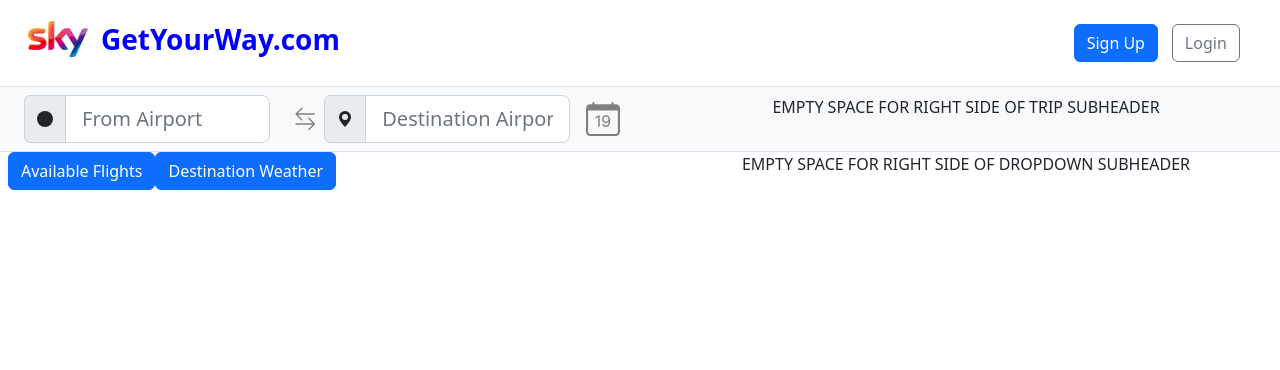
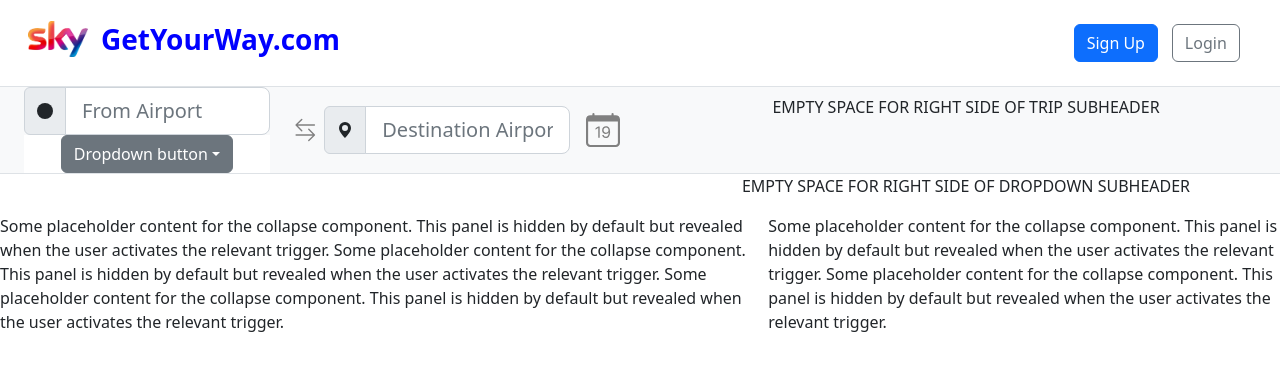
Before and after one commit to sam0jones0/GetYourWay-SMHL, a React (Create React App) app in the folder src/main/getyourway-front/: page / in a window 1280 px wide. Shown: the top 370 px of the page. Built offline with nearby package versions, Linux system fonts and the light colour scheme; no server answers.

Commit message:
Commit to near working state

```diff
--- a/src/main/getyourway-front/src/App.css
+++ b/src/main/getyourway-front/src/App.css
@@ -18,6 +18,16 @@
   font-weight: bold;
   margin-top: 2px;
   margin-left: 5px;
+}
+
+.overlay-dropdowns {
+  z-index: 1080 !important;
+  /* position: relative !important; */
+  background-color: white !important;
+}
+
+.tripsubheaderTop {
+  z-index: 1090 !important;
 }
 
 .App-header {
--- a/src/main/getyourway-front/src/App.js
+++ b/src/main/getyourway-front/src/App.js
@@ -12,6 +12,26 @@ function App() {
       <div className="App">
         <Header />
         <Trip />
+      </div>
+
+      <div className="d-flex">
+        <p>
+          {" "}
+          Some placeholder content for the collapse component. This panel is
+          hidden by default but revealed when the user activates the relevant
+          trigger. Some placeholder content for the collapse component. This
+          panel is hidden by default but revealed when the user activates the
+          relevant trigger. Some placeholder content for the collapse component.
+          This panel is hidden by default but revealed when the user activates
+          the relevant trigger.
+        </p>
+        <p>
+          Some placeholder content for the collapse component. This panel is
+          hidden by default but revealed when the user activates the relevant
+          trigger. Some placeholder content for the collapse component. This
+          panel is hidden by default but revealed when the user activates the
+          relevant trigger.
+        </p>
       </div>
 
       {/* <div class="collapse" id="flightTimesCollapse">
--- a/src/main/getyourway-front/src/Components/Trip/Dropdowns/Dropdowns.jsx
+++ b/src/main/getyourway-front/src/Components/Trip/Dropdowns/Dropdowns.jsx
@@ -6,8 +6,8 @@ import WeatherForecast from "./DropdownsChildComponents/WeatherForecast";
 function Dropdowns() {
   return (
     <>
-      <FlightTimes />
-      <WeatherForecast />
+      {/* <FlightTimes />
+      <WeatherForecast /> */}
     </>
   );
 }
--- a/src/main/getyourway-front/src/Components/Trip/Dropdowns/DropdownsChildComponents/FlightTimes.jsx
+++ b/src/main/getyourway-front/src/Components/Trip/Dropdowns/DropdownsChildComponents/FlightTimes.jsx
@@ -3,39 +3,73 @@ import React, { useEffect } from "react";
 function FlightTimes() {
   return (
     <>
-      <div class="collapse" id="flightTimesCollapse">
-        <div class="dropdown-container">
-          <div class="cards-container">
-            <div class="card card-body">
-              Some placeholder content for the collapse component. This panel is
-              hidden by default but revealed when the user activates the
-              relevant trigger.
-            </div>
-            <div class="card card-body">
-              Some placeholder content for the collapse component. This panel is
-              hidden by default but revealed when the user activates the
-              relevant trigger.
-            </div>
-            <div class="card card-body">
-              Some placeholder content for the collapse component. This panel is
-              hidden by default but revealed when the user activates the
-              relevant trigger.
-            </div>
-          </div>
-        </div>
+      <div class="dropdown overlay-dropdowns">
+        <button
+          class="btn btn-secondary dropdown-toggle"
+          type="button"
+          id="dropdownMenuButton1"
+          data-bs-toggle="dropdown"
+          aria-expanded="false"
+        >
+          Dropdown button
+        </button>
+        <ul
+          class="dropdown-menu overlay-dropdowns"
+          aria-labelledby="dropdownMenuButton1"
+        >
+          <li>
+            <a class="dropdown-item overlay-dropdowns" href="#">
+              Action
+            </a>
+          </li>
+          <li>
+            <a class="dropdown-item overlay-dropdowns" href="#">
+              Another action
+            </a>
+          </li>
+          <li>
+            <a class="dropdown-item overlay-dropdowns" href="#">
+              Something else here
+            </a>
+          </li>
+        </ul>
       </div>
-      <p class="m-0">
+      {/* <div class="dropdown" id="flightsDropdown">
         <button
-          class="btn btn-primary"
+          class="btn btn-primary dropdown-toggle"
           type="button"
-          data-bs-toggle="collapse"
-          data-bs-target="#flightTimesCollapse"
+          id="flightsDropdown"
+          data-bs-toggle="dropdown"
+          data-bs-target="#flightsDropdown"
           aria-expanded="false"
-          aria-controls="flightTimesCollapse"
+          aria-controls="flightsDropdown"
         >
           Available Flights
         </button>
-      </p>
+        <ul
+          class="btn btn-secondary dropdown-toggle"
+          type="button"
+          id="dropdownMenuButton1"
+          data-bs-toggle="dropdown"
+          aria-expanded="false"
+        >
+          <li class="card card-body">
+            Some placeholder content for the collapse component. This panel is
+            hidden by default but revealed when the user activates the relevant
+            trigger.
+          </li>
+          <li class="card card-body">
+            Some placeholder content for the collapse component. This panel is
+            hidden by default but revealed when the user activates the relevant
+            trigger.
+          </li>
+          <li class="card card-body">
+            Some placeholder content for the collapse component. This panel is
+            hidden by default but revealed when the user activates the relevant
+            trigger.
+          </li>
+        </ul>
+      </div> */}
     </>
   );
 }
--- a/src/main/getyourway-front/src/Components/Trip/TripSubheader/TripChildComponents/FromAirport.jsx
+++ b/src/main/getyourway-front/src/Components/Trip/TripSubheader/TripChildComponents/FromAirport.jsx
@@ -1,5 +1,6 @@
 import axios from "axios";
 import React, { useEffect } from "react";
+import FlightTimes from "../../Dropdowns/DropdownsChildComponents/FlightTimes";
 
 /**
  * Calls browser API for location. Sets the nearby airports state of parent Trip.
@@ -86,6 +87,7 @@ function FromAirport(props) {
           />
         </div>
       </div>
+      <FlightTimes />
     </>
   );
 }
--- a/src/main/getyourway-front/src/Components/Trip/TripSubheader/TripSubheader.jsx
+++ b/src/main/getyourway-front/src/Components/Trip/TripSubheader/TripSubheader.jsx
@@ -5,7 +5,7 @@ import Dropdowns from "../Dropdowns/Dropdowns";
 
 function TripSubheader(props) {
   return (
-    <div class="container-fluid border-top p-0 overflow-hidden">
+    <div class="container-fluid border-top p-0 overflow-hidden tripsubheaderTop">
       <div class="container-fluid p-0">
         <div class="row row-cols-2 d-flex">
           <div class="col-md-6 bg-light border-bottom subheaderItems d-flex align-items-md-center">
@@ -61,7 +61,7 @@ function TripSubheader(props) {
       </div>
 
       <div class="row bg-light">
-        <div className="subheaderItems col-md-6">
+        <div className="col-md-6">
           <div class="d-flex flex-row align-items-md-center"></div>
         </div>
       </div>
```
